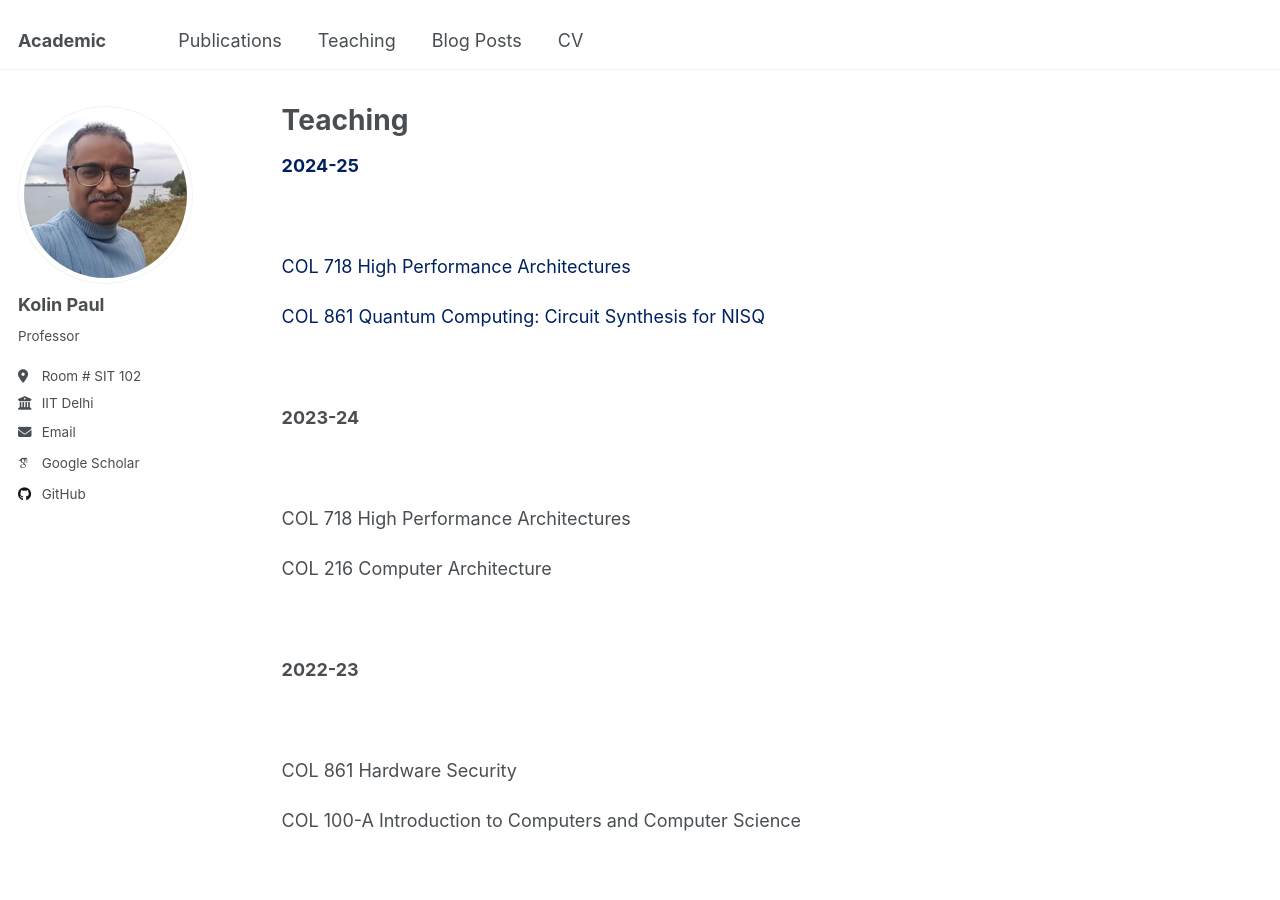
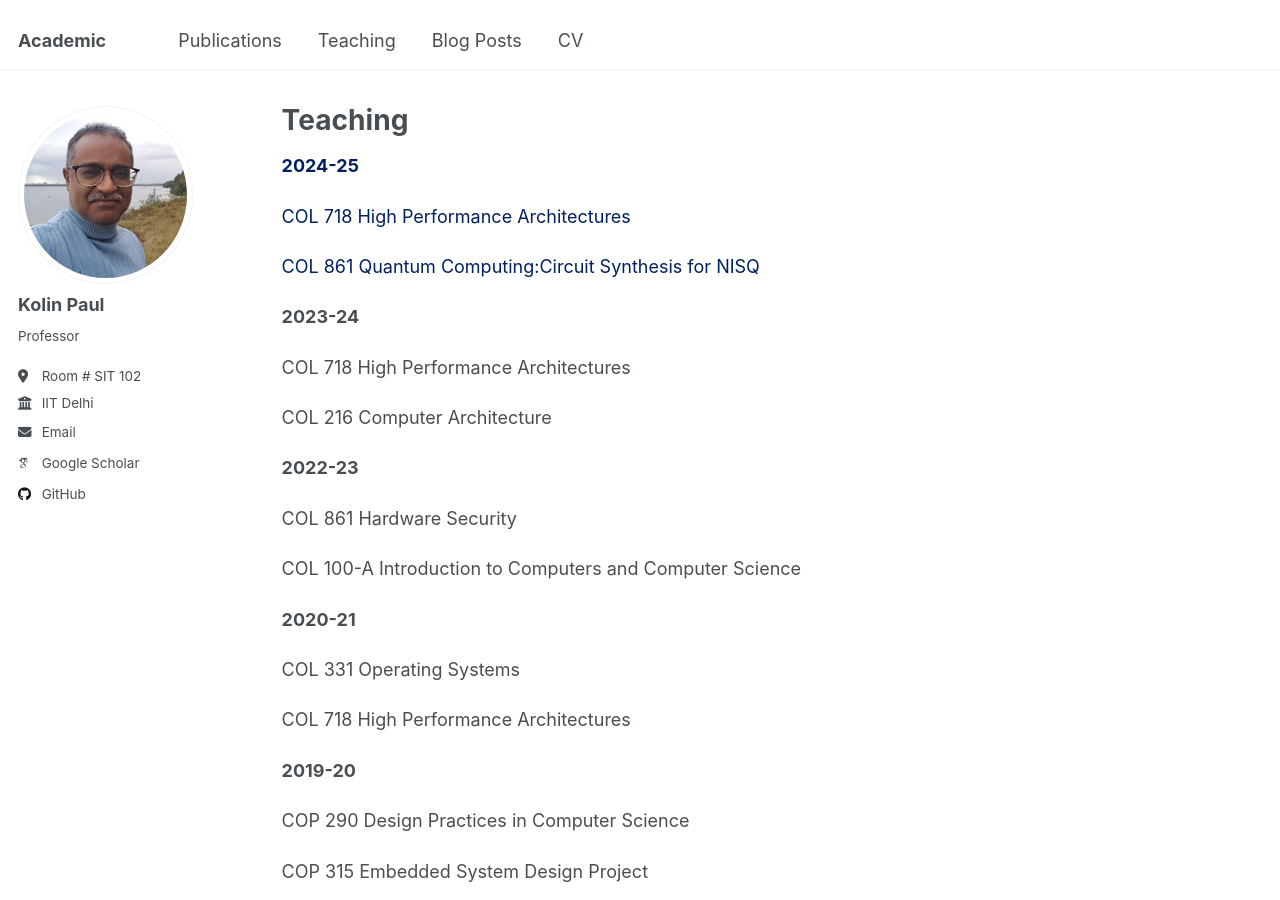
Before and after one commit to kolinpaul/kolinpaul.github.io, a Jekyll site: the page built from _pages/teaching.html, in a window 1280 px wide and 900 px high. Built offline with Jekyll 4.4.1, drawn with Linux system fonts in a browser that asks for light colours; some web fonts are replaced.

Commit message:
Update teaching.html

```diff
--- a/_pages/teaching.html
+++ b/_pages/teaching.html
@@ -8,106 +8,53 @@ author_profile: true
 
 <p ><b><span style='color:#002060'>2024-25<o:p></o:p></span></b></p>
 
-<p ><span style='color:#002060'><o:p>&nbsp;</o:p></span></p>
-
 <p ><span style='color:#002060'>COL 718 High Performance Architectures<o:p></o:p></span></p>
-<p ><span style='color:#002060'>COL 861 Quantum Computing:
-Circuit Synthesis for NISQ<o:p></o:p></span></p>
-
-<p ><o:p>&nbsp;</o:p></p>
+<p ><span style='color:#002060'>COL 861 Quantum Computing:Circuit Synthesis for NISQ<o:p></o:p></span></p>
 
 <p ><b>2023-24 <o:p></o:p></b></p>
-
-<p ><o:p>&nbsp;</o:p></p>
 
 <p >COL 718 High Performance Architectures<o:p></o:p></p>
 <p >COL 216 Computer Architecture<o:p></o:p></p>
 
-<p ><o:p>&nbsp;</o:p></p>
-
 <p ><b>2022-23<o:p></o:p></b></p>
-
-<p ><o:p>&nbsp;</o:p></p>
 
 <p >COL 861 Hardware Security<o:p></o:p></p>
 <p >COL 100-A Introduction to Computers and Computer Science<o:p></o:p></p>
 
-<p ><o:p>&nbsp;</o:p></p>
-
 <p ><b>2020-21<o:p></o:p></b></p>
-
-<p ><o:p>&nbsp;</o:p></p>
 
 <p >COL 331 Operating Systems<o:p></o:p></p>
 <p >COL 718 High Performance Architectures<o:p></o:p></p>
 
-<p ><o:p>&nbsp;</o:p></p>
-
 <p ><b>2019-20<o:p></o:p></b></p>
 
-<p ><o:p>&nbsp;</o:p></p>
-
-<p >COP 290 Design Practices in<span style='mso-spacerun:yes'>
-</span>Computer Science<o:p></o:p></p>
-
+<p >COP 290 Design Practices in<span style='mso-spacerun:yes'> </span>Computer Science<o:p></o:p></p>
 <p >COP 315 Embedded System Design Project<o:p></o:p></p>
-
 <p >COL 788 Advanced Embedded Computing<o:p></o:p></p>
-
 <p >COL 730 Parallel Computation<o:p></o:p></p>
-
-<p ><o:p>&nbsp;</o:p></p>
 
 <p ><b>2017-18<o:p></o:p></b></p>
 
-<p ><o:p>&nbsp;</o:p></p>
-
 <p >COL 788 Advanced Embedded Computing<o:p></o:p></p>
-
 <p >COP 745 Digital Systems Laboratory<o:p></o:p></p>
-
-<p ><o:p>&nbsp;</o:p></p>
-
-<p ><o:p>&nbsp;</o:p></p>
 
 <p ><b>2016-17<o:p></o:p></b></p>
 
-<p ><o:p>&nbsp;</o:p></p>
-
 <p >COV 881 Embedded Systems Security<o:p></o:p></p>
-
 <p >COP 290 Design Practices (in Computer Science)<o:p></o:p></p>
-
 <p >COL 788 Advanced Embedded Computing<o:p></o:p></p>
-
 <p >COP 745 Digital System Laboratory<o:p></o:p></p>
 
 <p ><o:p>&nbsp;</o:p></p>
 
 <p ><b>2015-16<o:p></o:p></b></p>
 
-<p ><o:p>&nbsp;</o:p></p>
-
 <p >COL 373/633 Operating Systems<o:p></o:p></p>
-
 <p >COL 215 Digital Hardware Design<o:p></o:p></p>
 
-<p ><o:p>&nbsp;</o:p></p>
-
 <p ><b>2014-15<o:p></o:p></b></p>
-
-<p ><b><o:p>&nbsp;</o:p></b></p>
-
 <p >Embedded Computing<o:p></o:p></p>
-
 <p >CSL215 Digital Hardware Design<o:p></o:p></p>
 
-<p ><o:p>&nbsp;</o:p></p>
-
 <p ><b>2012-13<o:p></o:p></b></p>
-
-<p ><o:p>&nbsp;</o:p></p>
-
 <p >Advanced Embedded Systems<o:p></o:p></p>
-
-<p ><o:p>&nbsp;</o:p></p>
```
